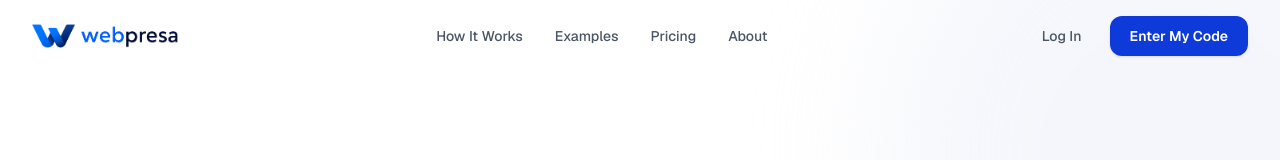
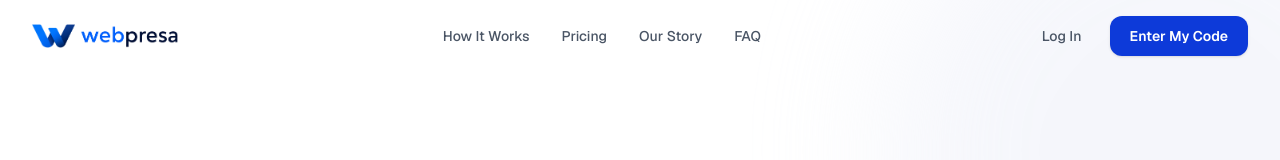
Before and after one commit to andrewmudge/webpresa, a Next.js app in the folder web/: page / in a window 1280 px wide. Shown: the top 160 px of the page. Built offline with nearby package versions, Linux system fonts and the light colour scheme.

Commit message:
Fix homepage navbar links
Drop the dead "Examples" link (its section is hidden), relabel "About"
to "Our Story" to match its actual founder-bio target, and add a
working FAQ link/anchor.

Co-Authored-By: Claude Sonnet 5 <noreply@anthropic.com>

```diff
--- a/web/app/components/FAQSection.tsx
+++ b/web/app/components/FAQSection.tsx
@@ -118,6 +118,7 @@ export default function FAQSection() {
   return (
     <section
       ref={ref}
+      id="faq"
       className="bg-[#FAFAFA] py-24 lg:py-32"
       aria-labelledby="faq-heading"
     >
--- a/web/app/components/Navbar.tsx
+++ b/web/app/components/Navbar.tsx
@@ -9,9 +9,9 @@ import { cn } from "@/lib/utils";
 
 const navLinks = [
   { label: "How It Works", href: "#how-it-works" },
-  { label: "Examples", href: "#examples" },
   { label: "Pricing", href: "#pricing" },
-  { label: "About", href: "#about" },
+  { label: "Our Story", href: "#about" },
+  { label: "FAQ", href: "#faq" },
 ];
 
 export default function Navbar() {
```
